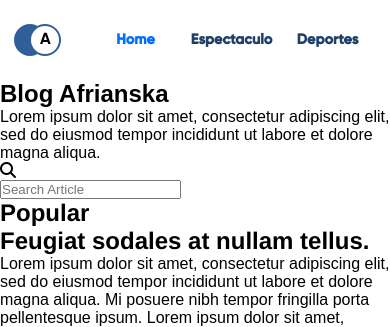
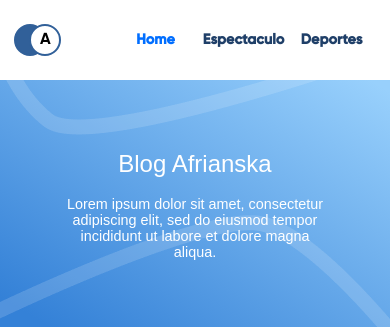
Before and after one commit to LuisDev2001/retoSemana7, a plain HTML site: page index.html in a window 390 px wide. Shown: the top 327 px of the page. Drawn offline with Linux system fonts and the light colour scheme.

Commit message:
Banner desde mobile firts terminado

```diff
--- /dev/null
+++ b/sass/5-Objects/Sections/_banner.scss
@@ -0,0 +1,62 @@
+@import "../../1-Settings/settings.scss";
+@import "../../2-Tools/tools.scss";
+.banner {
+  width: 100%;
+  height: 250px;
+  padding: 1.5rem;
+  display: flex;
+  align-items: center;
+  justify-content: center;
+  flex-direction: column;
+  background: var(--colorGradient);
+  position: relative;
+  z-index: 0;
+
+  &::after {
+    content: "";
+    width: 100%;
+    height: 100%;
+    left: 0;
+    position: absolute;
+    z-index: -1;
+    background-image: url("../../../../img/bannerVector.png");
+    background-position: right center;
+    background-repeat: no-repeat;
+    background-size: cover;
+  }
+
+  &-title {
+    text-align: center;
+    color: var(--colorBlanco);
+    font-size: 1.5rem;
+    margin-bottom: 18px;
+    font-weight: lighter;
+  }
+
+  &-description {
+    width: 75%;
+    text-align: center;
+    color: var(--colorBlanco);
+    font-size: 0.9rem;
+    font-weight: lighter;
+  }
+
+  @include tabletV {
+    &-description {
+      width: 50%;
+      font-size: 1rem;
+    }
+    &-title {
+      font-size: 2.3rem;
+    }
+  }
+  @include desktop {
+    &-description {
+      width: 30rem;
+      font-size: 1rem;
+    }
+    &-title {
+      font-size: 2.5rem;
+    }
+  }
+}
--- a/sass/5-Objects/Sections/_header.scss
+++ b/sass/5-Objects/Sections/_header.scss
@@ -28,7 +28,7 @@
     align-items: inherit;
   }
   &-list {
-    width: 6rem;
+    width: 5.5rem;
     height: 100%;
     display: inherit;
     align-items: inherit;
--- a/sass/5-Objects/objects.scss
+++ b/sass/5-Objects/objects.scss
@@ -1,5 +1,5 @@
 @import "./sections/_header.scss";
-/*@import "./sections/banner/banner.scss";
-@import "./sections/mainArticles/articles.scss";
+@import "./sections/_banner.scss";
+/*@import "./sections/mainArticles/articles.scss";
 @import "./sections/allArticles/all-articles.scss";
 @import "./sections/footer/footer.scss";*/
```
Also changed, not shown: css/5-Objects/objects.css, css/main.css, 2 other files.
